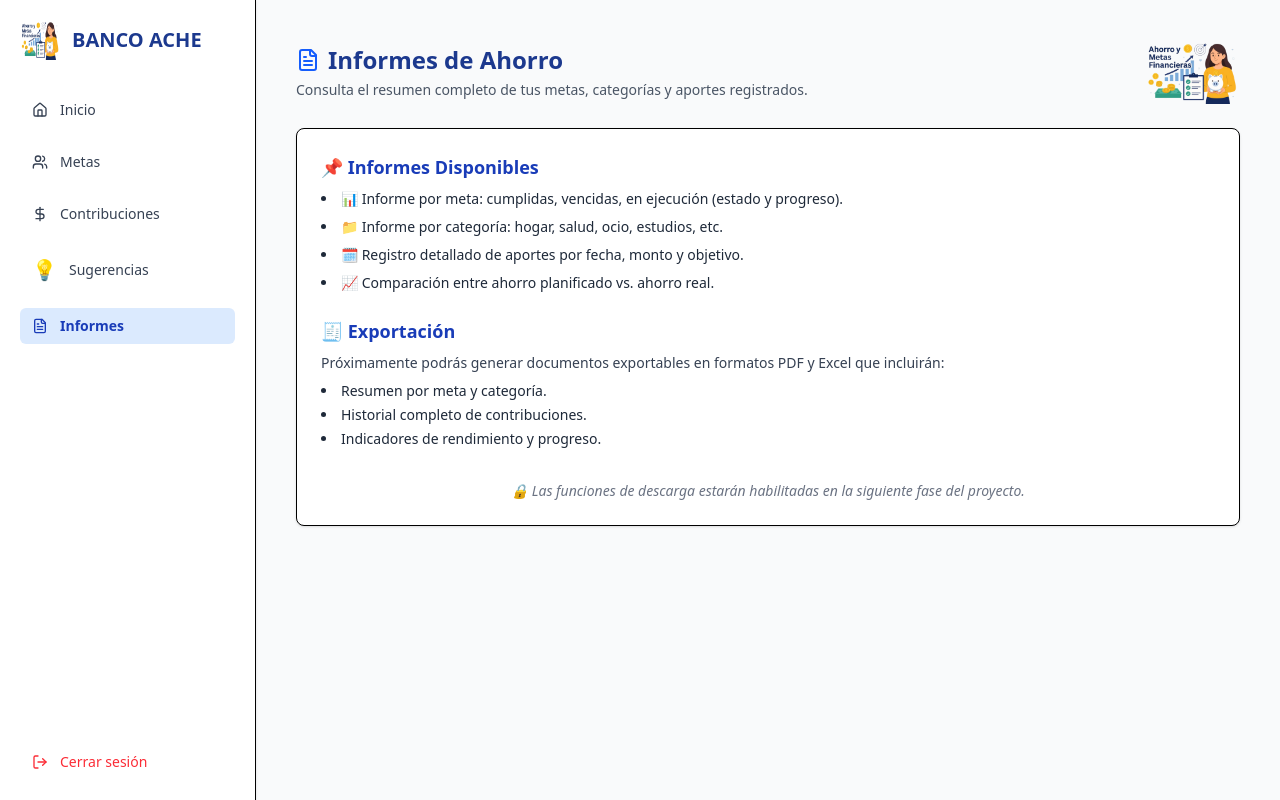
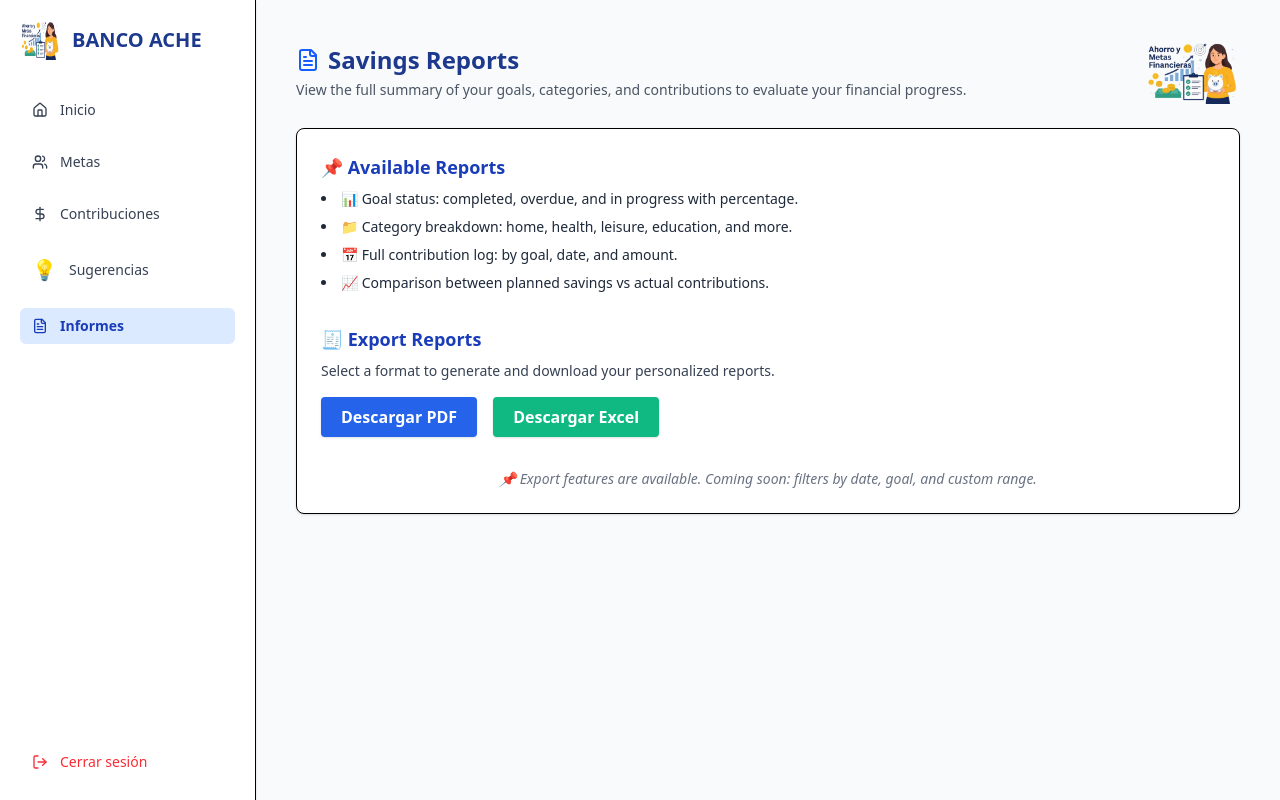
Before and after one commit to Dennis-Chimborazo/Finanzas, a React (Vite) app in the folder frontend/: page /dashboard/reports in a window 1280 px wide. Built offline with nearby package versions, Linux system fonts and the light colour scheme.

Commit message:
Complete savings reports module: added dynamic PDF/Excel export, improved report layout, and UI polish for buttons and descriptions

```diff
--- a/frontend/package.json
+++ b/frontend/package.json
@@ -13,12 +13,16 @@
     "@tailwindcss/vite": "^4.1.4",
     "axios": "^1.8.4",
     "date-fns": "^4.1.0",
+    "file-saver": "^2.0.5",
+    "jspdf": "^3.0.1",
+    "jspdf-autotable": "^5.0.2",
     "lucide-react": "^0.503.0",
     "react": "^19.0.0",
     "react-dom": "^19.0.0",
     "react-router-dom": "^7.5.2",
     "sonner": "^2.0.3",
-    "tailwindcss": "^4.1.4"
+    "tailwindcss": "^4.1.4",
+    "xlsx": "^0.18.5"
   },
   "devDependencies": {
     "@eslint/js": "^9.22.0",
--- /dev/null
+++ b/frontend/src/assets/components/ExcelButton.tsx
@@ -0,0 +1,33 @@
+import { generarExcel } from '../utils/generarExcel';
+import { Person, Account, Meta, Avance } from '../utils/types';
+
+export const ExcelButton = () => {
+  const person: Person = {
+    nombre: 'Gabriel',
+    apellido: 'Llerena',
+    identificacion: '1805071469',
+    correo: 'gabriel0llerena@gmail.com',
+  };
+
+  const account: Account = {
+    numero: '7700253372',
+  };
+
+  const meta: Meta = {
+    nombre: 'Viaje a Europa',
+    monto_objetivo: 500,
+    fecha_limite: '30/06/2025',
+  };
+
+  const avances: Avance[] = [
+    { fecha: '05/04/2025', monto: 10, descripcion: 'Primer aporte', dentro_tiempo: true },
+    { fecha: '12/04/2025', monto: 15, descripcion: 'Segundo aporte', dentro_tiempo: true },
+    // Agrega más avances según sea necesario
+  ];
+
+  const handleClick = () => {
+    generarExcel({ person, account, meta, avances });
+  };
+
+  return <button onClick={handleClick}>Descargar Excel</button>;
+};
--- /dev/null
+++ b/frontend/src/assets/components/PdfButton.tsx
@@ -0,0 +1,37 @@
+import { generarPDF } from "../utils/generarPDF";
+import { Person, Account, Meta, Avance } from "../utils/types";
+
+export const PdfButton = () => {
+  const person: Person = {
+    nombre: "Gabriel",
+    apellido: "Llerena",
+    identificacion: "1805071469",
+    correo: "gabriel0llerena@gmail.com"
+  };
+
+  const account: Account = {
+    numero: "7700253372"
+  };
+
+  const meta: Meta = {
+    nombre: "Viaje a Europa",
+    monto_objetivo: 500,
+    fecha_limite: "30/06/2025"
+  };
+
+  const avances: Avance[] = [
+    { fecha: "05/04/2025", monto: 10, descripcion: "Primer aporte", dentro_tiempo: true },
+    { fecha: "12/04/2025", monto: 15, descripcion: "Segundo aporte", dentro_tiempo: true },
+    // Puedes agregar más datos aquí
+  ];
+
+  const handleClick = async () => {
+    await generarPDF({ person, account, meta, avances });
+  };
+
+  return (
+    <button onClick={handleClick}>
+      Descargar PDF
+    </button>
+  );
+};
--- a/frontend/src/assets/pages/Reports.tsx
+++ b/frontend/src/assets/pages/Reports.tsx
@@ -1,21 +1,24 @@
 import React from 'react';
 import Sidebar from '../components/Sidebar';
 import { FileText } from 'lucide-react';
+import { PdfButton } from '../components/PdfButton';
+import { ExcelButton } from '../components/ExcelButton';
 
 const Reports: React.FC = () => {
   return (
     <div className="min-h-screen flex bg-[#F9FAFB]">
       <Sidebar />
+
       <main className="flex-1 p-6 md:p-10">
-        {/* Título + Descripción */}
+        {/* Title & Description */}
         <div className="flex justify-between items-center mb-6">
           <div>
             <h2 className="text-2xl font-bold text-blue-900 flex items-center gap-2">
               <FileText className="w-6 h-6 text-blue-600" />
-              Informes de Ahorro
+              Savings Reports
             </h2>
             <p className="text-sm text-gray-600 mt-1">
-              Consulta el resumen completo de tus metas, categorías y aportes registrados.
+              View the full summary of your goals, categories, and contributions to evaluate your financial progress.
             </p>
           </div>
           <img
@@ -25,33 +28,41 @@ const Reports: React.FC = () => {
           />
         </div>
 
-        {/* Contenedor de informes */}
-        <div className="bg-white shadow rounded-lg p-6 border space-y-6">
-
+        {/* Report Container */}
+        <div className="bg-white shadow rounded-lg p-6 border space-y-8">
+          {/* Available Reports */}
           <div>
-            <h3 className="text-blue-800 font-semibold text-lg mb-2">📌 Informes Disponibles</h3>
+            <h3 className="text-blue-800 font-semibold text-lg mb-2 flex items-center gap-2">
+              📌 Available Reports
+            </h3>
             <ul className="list-disc list-inside text-sm text-gray-800 space-y-2">
-              <li>📊 Informe por meta: cumplidas, vencidas, en ejecución (estado y progreso).</li>
-              <li>📁 Informe por categoría: hogar, salud, ocio, estudios, etc.</li>
-              <li>🗓 Registro detallado de aportes por fecha, monto y objetivo.</li>
-              <li>📈 Comparación entre ahorro planificado vs. ahorro real.</li>
+              <li>📊 Goal status: completed, overdue, and in progress with percentage.</li>
+              <li>📁 Category breakdown: home, health, leisure, education, and more.</li>
+              <li>📅 Full contribution log: by goal, date, and amount.</li>
+              <li>📈 Comparison between planned savings vs actual contributions.</li>
             </ul>
           </div>
 
+          {/* Export Options */}
           <div>
-            <h3 className="text-blue-800 font-semibold text-lg mb-2">🧾 Exportación</h3>
-            <p className="text-sm text-gray-700">
-              Próximamente podrás generar documentos exportables en formatos PDF y Excel que incluirán:
+            <h3 className="text-blue-800 font-semibold text-lg mb-2 flex items-center gap-2">
+              🧾 Export Reports
+            </h3>
+            <p className="text-sm text-gray-700 mb-4">
+              Select a format to generate and download your personalized reports.
             </p>
-            <ul className="list-disc list-inside text-sm text-gray-800 mt-2 space-y-1">
-              <li>Resumen por meta y categoría.</li>
-              <li>Historial completo de contribuciones.</li>
-              <li>Indicadores de rendimiento y progreso.</li>
-            </ul>
+            <div className="flex flex-wrap gap-4">
+              <button className="bg-[#2563EB] hover:bg-[#1E40AF] text-white font-semibold px-5 py-2 rounded shadow transition duration-200">
+                <PdfButton />
+              </button>
+              <button className="bg-[#10B981] hover:bg-[#059669] text-white font-semibold px-5 py-2 rounded shadow transition duration-200">
+                <ExcelButton />
+              </button>
+            </div>
           </div>
 
-          <p className="text-sm text-gray-500 italic text-center mt-8">
-            🔒 Las funciones de descarga estarán habilitadas en la siguiente fase del proyecto.
+          <p className="text-sm text-gray-500 italic text-center mt-6">
+            📌 Export features are available. Coming soon: filters by date, goal, and custom range.
           </p>
         </div>
       </main>
--- /dev/null
+++ b/frontend/src/assets/utils/generarExcel.ts
@@ -0,0 +1,60 @@
+// utils/generarExcel.ts
+import * as XLSX from 'xlsx';
+import { saveAs } from 'file-saver';
+import { Person, Account, Meta, Avance } from './types';
+
+type Props = {
+  person: Person;
+  account: Account;
+  meta: Meta;
+  avances: Avance[];
+};
+
+export function generarExcel({ person, account, meta, avances }: Props) {
+  // Crear una nueva hoja de cálculo
+  const workbook = XLSX.utils.book_new();
+
+  // Datos de cabecera
+  const headerData = [
+    ['Nombre:', `${person.nombre} ${person.apellido}`],
+    ['Identificación:', person.identificacion],
+    ['Correo electrónico:', person.correo],
+    ['Cuenta:', account.numero],
+    ['Meta de ahorro:', meta.nombre],
+    ['Monto objetivo:', `$${meta.monto_objetivo.toFixed(2)}`],
+    ['Fecha límite:', meta.fecha_limite],
+    [], // Fila vacía para separación
+  ];
+
+  // Convertir datos de cabecera a hoja
+  const headerSheet = XLSX.utils.aoa_to_sheet(headerData);
+
+  // Calcular avances y agregar al final de la hoja
+  let totalPagado = 0;
+  const avancesData = [
+    ['Fecha', 'Monto', 'Descripción', 'Dentro de tiempo', 'Falta para la meta', 'Total pagado'],
+    ...avances.map((avance) => {
+      totalPagado += avance.monto;
+      const falta = meta.monto_objetivo - totalPagado;
+      return [
+        avance.fecha,
+        `$${avance.monto.toFixed(2)}`,
+        avance.descripcion,
+        avance.dentro_tiempo ? 'Sí' : 'No',
+        `$${falta > 0 ? falta.toFixed(2) : '0.00'}`,
+        `$${totalPagado.toFixed(2)}`,
+      ];
+    }),
+  ];
+
+  // Agregar avances debajo de los datos de cabecera
+  XLSX.utils.sheet_add_aoa(headerSheet, avancesData, { origin: -1 });
+
+  // Agregar la hoja al libro
+  XLSX.utils.book_append_sheet(workbook, headerSheet, 'Reporte');
+
+  // Generar archivo Excel y descargar
+  const excelBuffer = XLSX.write(workbook, { bookType: 'xlsx', type: 'array' });
+  const data = new Blob([excelBuffer], { type: 'application/octet-stream' });
+  saveAs(data, `reporte_${person.nombre}_${meta.nombre}.xlsx`);
+}
--- /dev/null
+++ b/frontend/src/assets/utils/generarPDF.ts
@@ -0,0 +1,81 @@
+import { jsPDF } from "jspdf";
+import autoTable from "jspdf-autotable";
+import { Person, Account, Meta, Avance } from "./types";
+
+// Utilidad interna para convertir una imagen pública a base64
+async function getImageBase64(url: string): Promise<string> {
+  const res = await fetch(url);
+  const blob = await res.blob();
+
+  return new Promise((resolve, reject) => {
+    const reader = new FileReader();
+    reader.onloadend = () => resolve(reader.result as string);
+    reader.onerror = reject;
+    reader.readAsDataURL(blob);
+  });
+}
+
+type Props = {
+  person: Person;
+  account: Account;
+  meta: Meta;
+  avances: Avance[];
+};
+
+export async function generarPDF({ person, account, meta, avances }: Props) {
+  const doc = new jsPDF();
+  let totalPagado = 0;
+
+  // Cargar logo desde public/logo.jpg
+  let logoBase64: string | null = null;
+  try {
+    logoBase64 = await getImageBase64("/images/banner.png");
+  } catch (error) {
+    console.warn("Logo no se pudo cargar:", error);
+  }
+
+  const drawHeader = () => {
+    doc.setFontSize(9);
+    doc.setTextColor("#15803d");
+
+    doc.text(`Nombre: ${person.nombre} ${person.apellido}`, 14, 15);
+    doc.text(`Identificación: ${person.identificacion}`, 14, 21);
+    doc.text(`Correo: ${person.correo}`, 14, 27);
+
+    doc.text(`Cuenta: ${account.numero}`, 100, 15);
+    doc.text(`Meta: ${meta.nombre} - $${meta.monto_objetivo.toFixed(2)}`, 100, 21);
+    doc.text(`Fecha límite: ${meta.fecha_limite}`, 100, 27);
+
+    if (logoBase64) {
+      doc.addImage(logoBase64, "JPEG", 160, 10, 30, 20);
+    }
+
+    doc.setDrawColor("#15803d");
+    doc.line(10, 35, 200, 35);
+  };
+
+  const tableBody = avances.map((avance) => {
+    totalPagado += avance.monto;
+    const falta = meta.monto_objetivo - totalPagado;
+    return [
+      avance.fecha,
+      `$${avance.monto.toFixed(2)}`,
+      avance.descripcion,
+      avance.dentro_tiempo ? "Sí" : "No",
+      `$${falta > 0 ? falta.toFixed(2) : "0.00"}`,
+      `$${totalPagado.toFixed(2)}`
+    ];
+  });
+
+  autoTable(doc, {
+    startY: 40,
+    head: [["Fecha", "Monto", "Descripción", "Dentro de tiempo", "Falta para la meta", "Total pagado"]],
+    body: tableBody,
+    theme: "grid",
+    styles: { fontSize: 8 },
+    margin: { top: 40 },
+    didDrawPage: () => drawHeader()
+  });
+
+  doc.save(`reporte_${person.nombre}_${meta.nombre}.pdf`);
+}
--- /dev/null
+++ b/frontend/src/assets/utils/imageToBase64.ts
@@ -0,0 +1,11 @@
+export async function getImageBase64(url: string): Promise<string> {
+    const res = await fetch(url);
+    const blob = await res.blob();
+
+    return new Promise((resolve, reject) => {
+      const reader = new FileReader();
+      reader.onloadend = () => resolve(reader.result as string);
+      reader.onerror = reject;
+      reader.readAsDataURL(blob);
+    });
+  }
--- /dev/null
+++ b/frontend/src/assets/utils/types.ts
@@ -0,0 +1,23 @@
+export type Person = {
+    nombre: string;
+    apellido: string;
+    identificacion: string;
+    correo: string;
+  };
+
+  export type Account = {
+    numero: string;
+  };
+
+  export type Meta = {
+    nombre: string;
+    monto_objetivo: number;
+    fecha_limite: string;
+  };
+
+  export type Avance = {
+    fecha: string;
+    monto: number;
+    descripcion: string;
+    dentro_tiempo: boolean;
+  };
```
Also changed, not shown: 1 other file (tests, documents, lock files or other folders).
